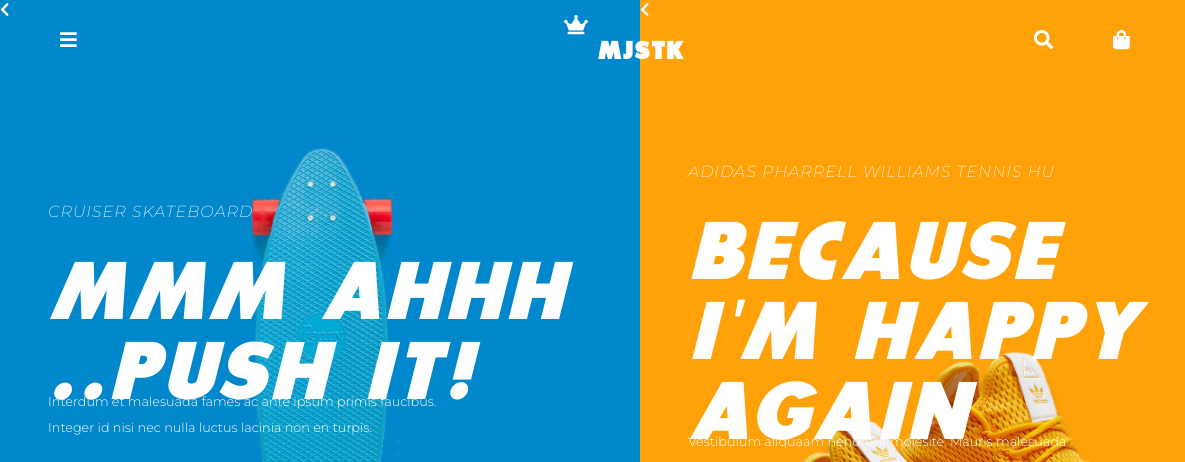
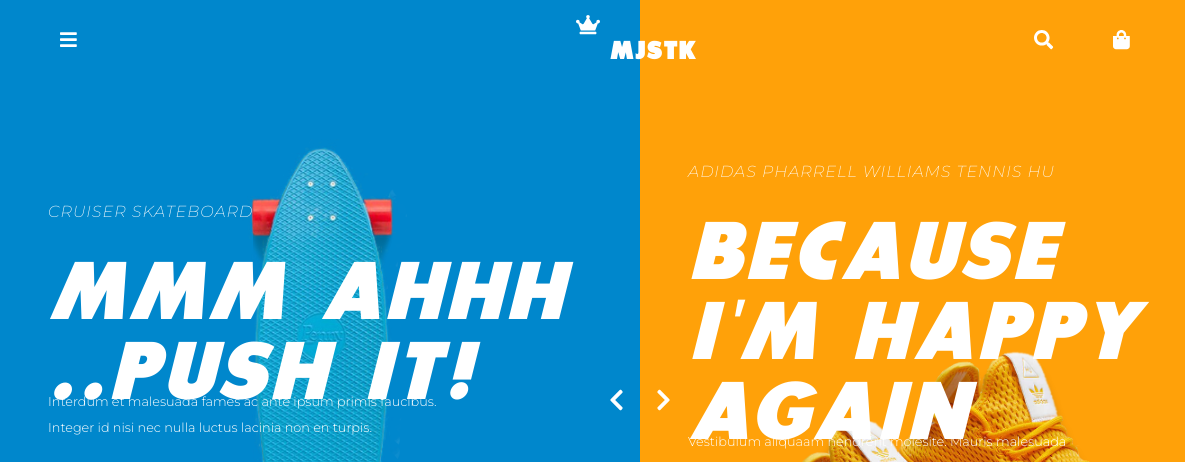
Before and after one commit to zaynejaz/LandingPageMJSTK, a plain HTML site: page index.html in a window 1280 px wide. Shown: the top 462 px of the page, 0-1185 px from the left. Drawn offline with Linux system fonts and the light colour scheme; grey boxes are pictures that could not be loaded.

Commit message:
aligned center chevrons

```diff
--- a/index.html
+++ b/index.html
@@ -60,7 +60,7 @@
         </div>
 
         <div class="split right">
-            <i class="fas fa-chevron-left"></i>
+            <i class="fas fa-chevron-right"></i>
             <img src="/assets/adidas-shoes.png" class="shoes" alt=" adidas pharrell williams tennis hu shoe in tangerine/gold">
             <div class="text">
 
--- a/style.css
+++ b/style.css
@@ -49,7 +49,7 @@
 
 .logo {
     display: flex;
-    margin: 0 auto 0 35%;
+    margin: 0 auto 0 36%;
 }
 .logo .logo-text{
     font-family: 'Exb FLF', sans-serif;
@@ -99,6 +99,21 @@
   .hover-right .split.left {
     width: 35%;
   }
+
+
+  .split.left .fa-chevron-left,
+  .split.right .fa-chevron-right{
+      position: absolute;
+      top: 50%;
+      transform: translateY(-50%);
+      font-size: 1.5rem;
+      margin: 0 1rem;
+  }
+
+  .split.left .fa-chevron-left{
+    right: 0;
+  }
+
 
 
   .skateboard {
```
